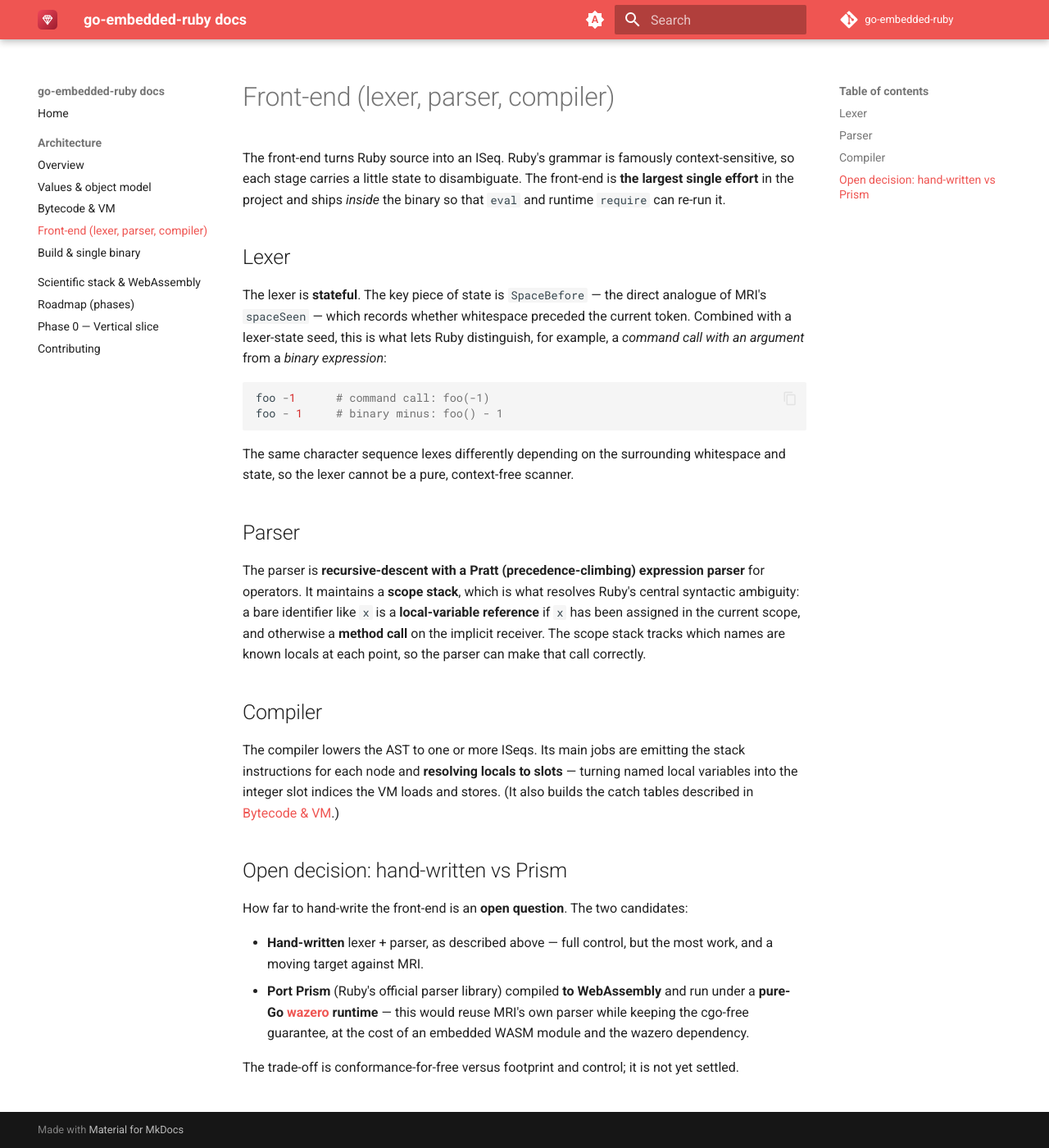
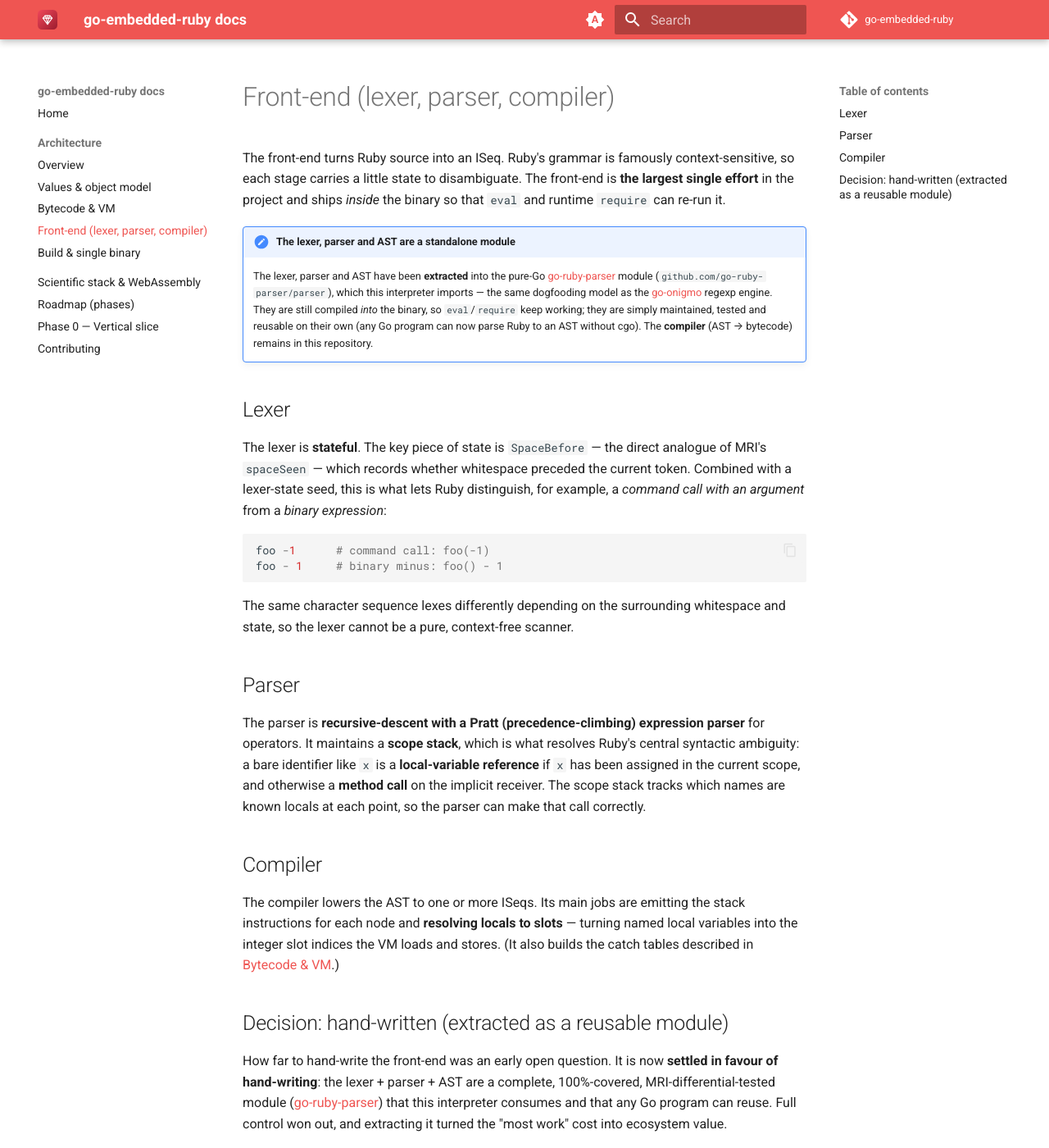
Before and after one commit to go-embedded-ruby/docs, an MkDocs documentation site: the page built from docs/architecture/frontend.md, in a window 1280 px wide and 1400 px high. Shown: the whole window at 82% size. Built offline with MkDocs 1.6.1 and Material for MkDocs 9.7.7, drawn with Linux system fonts in a browser that asks for light colours; the version menu is left out; some of the changed text lies outside the part shown.

Commit message:
docs: reflect the go-ruby-parser front-end extraction + new literals
The lexer/parser/AST are now the standalone github.com/go-ruby-parser/parser
module (imported by the interpreter); the compiler stays in the ruby repo.
Update the front-end architecture page (incl. settling the hand-written-vs-Prism
decision), list go-ruby-parser as a sibling-org repository, and note that
single-quoted strings and scientific-notation floats are now supported.

Co-Authored-By: Claude Opus 4.8 <noreply@anthropic.com>

```diff
--- a/docs/architecture/frontend.md
+++ b/docs/architecture/frontend.md
@@ -4,6 +4,16 @@ The front-end turns Ruby source into an ISeq. Ruby's grammar is famously
 context-sensitive, so each stage carries a little state to disambiguate. The
 front-end is **the largest single effort** in the project and ships *inside* the
 binary so that `eval` and runtime `require` can re-run it.
+
+!!! note "The lexer, parser and AST are a standalone module"
+    The lexer, parser and AST have been **extracted** into the pure-Go
+    [go-ruby-parser](https://github.com/go-ruby-parser/parser) module
+    (`github.com/go-ruby-parser/parser`), which this interpreter imports — the
+    same dogfooding model as the [go-onigmo](https://github.com/go-onigmo)
+    regexp engine. They are still compiled *into* the binary, so `eval`/`require`
+    keep working; they are simply maintained, tested and reusable on their own
+    (any Go program can now parse Ruby to an AST without cgo). The **compiler**
+    (AST → bytecode) remains in this repository.
 
 ## Lexer
 
@@ -39,16 +49,16 @@ named local variables into the integer slot indices the VM loads and stores. (It
 also builds the catch tables described in
 [Bytecode & VM](bytecode-vm.md).)
 
-## Open decision: hand-written vs Prism
+## Decision: hand-written (extracted as a reusable module)
 
-How far to hand-write the front-end is an **open question**. The two candidates:
+How far to hand-write the front-end was an early open question. It is now
+**settled in favour of hand-writing**: the lexer + parser + AST are a complete,
+100%-covered, MRI-differential-tested module
+([go-ruby-parser](https://github.com/go-ruby-parser/parser)) that this
+interpreter consumes and that any Go program can reuse. Full control won out, and
+extracting it turned the "most work" cost into ecosystem value.
 
-- **Hand-written** lexer + parser, as described above — full control, but the
-  most work, and a moving target against MRI.
-- **Port Prism** (Ruby's official parser library) compiled **to WebAssembly**
-  and run under a **pure-Go [wazero](https://wazero.io/) runtime** — this would
-  reuse MRI's own parser while keeping the cgo-free guarantee, at the cost of an
-  embedded WASM module and the wazero dependency.
-
-The trade-off is conformance-for-free versus footprint and control; it is not
-yet settled.
+The alternative once considered — porting **Prism** (Ruby's official parser)
+compiled to WebAssembly under a pure-Go [wazero](https://wazero.io/) runtime —
+remains theoretically possible (conformance-for-free at the cost of an embedded
+WASM module + the wazero dependency), but is not planned.
```
Also changed, not shown: docs/index.md (+12 -4 lines).
